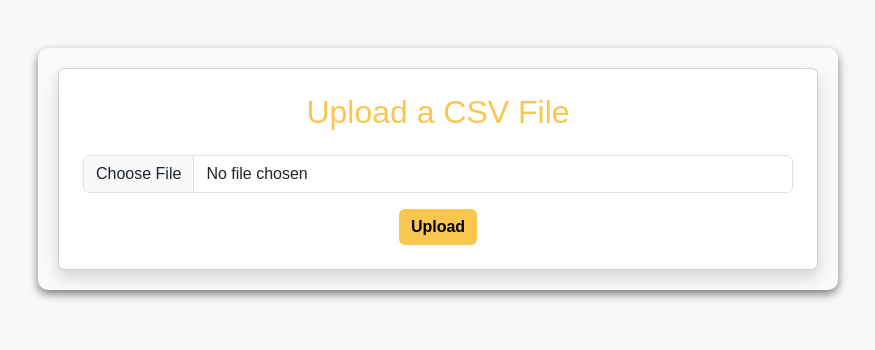
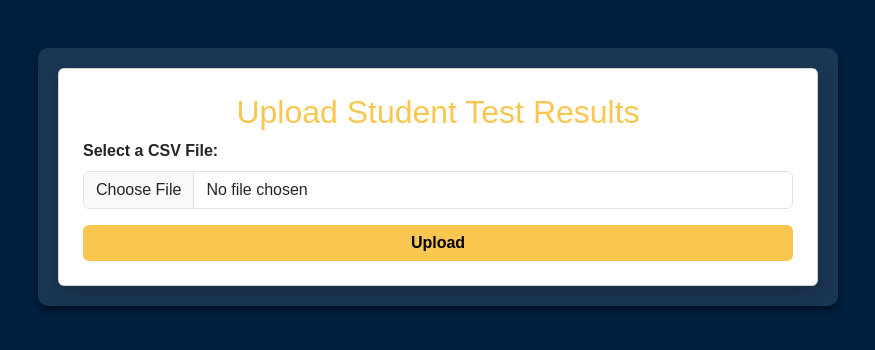
Before and after one commit to TaylorOxley/TestAnalyzerCapstone, a Flask app: page / in a window 1280 px wide. Shown: the top 350 px of the page, without its empty margins (202-1077 px from the left). Run offline with Flask 3, Linux system fonts and the light colour scheme; some libraries are stand-ins or nearby versions.

Commit message:
Re-design V2

```diff
--- a/templates/upload.html
+++ b/templates/upload.html
@@ -3,17 +3,20 @@
 <head>
     <meta charset="UTF-8">
     <meta name="viewport" content="width=device-width, initial-scale=1.0">
-    <title>Upload Test Results</title>
+    <title>Upload File</title>
     <link href="https://cdn.jsdelivr.net/npm/bootstrap@5.3.0/dist/css/bootstrap.min.css" rel="stylesheet">
     <link rel="stylesheet" type="text/css" href="{{ url_for('static', filename='styles.css') }}">
 </head>
-<body class="bg-light">
+<body>
     <div class="container mt-5">
-        <div class="card shadow p-4">
-            <h2 class="text-center">Upload a CSV File</h2>
-            <form action="/" method="post" enctype="multipart/form-data" class="text-center">
-                <input type="file" name="file" class="form-control my-3" required accept=".csv">
-                <button type="submit" class="btn btn-primary">Upload</button>
+        <div class="card p-4 shadow">
+            <h2 class="text-center">Upload Student Test Results</h2>
+            <form action="/" method="post" enctype="multipart/form-data">
+                <div class="mb-3">
+                    <label for="file" class="form-label">Select a CSV File:</label>
+                    <input type="file" name="file" class="form-control" required>
+                </div>
+                <button type="submit" class="btn btn-primary w-100">Upload</button>
             </form>
         </div>
     </div>
```
Also changed, not shown: templates/confirmation.html (+6 -6 lines), templates/select_player.html (+8 -9 lines).
